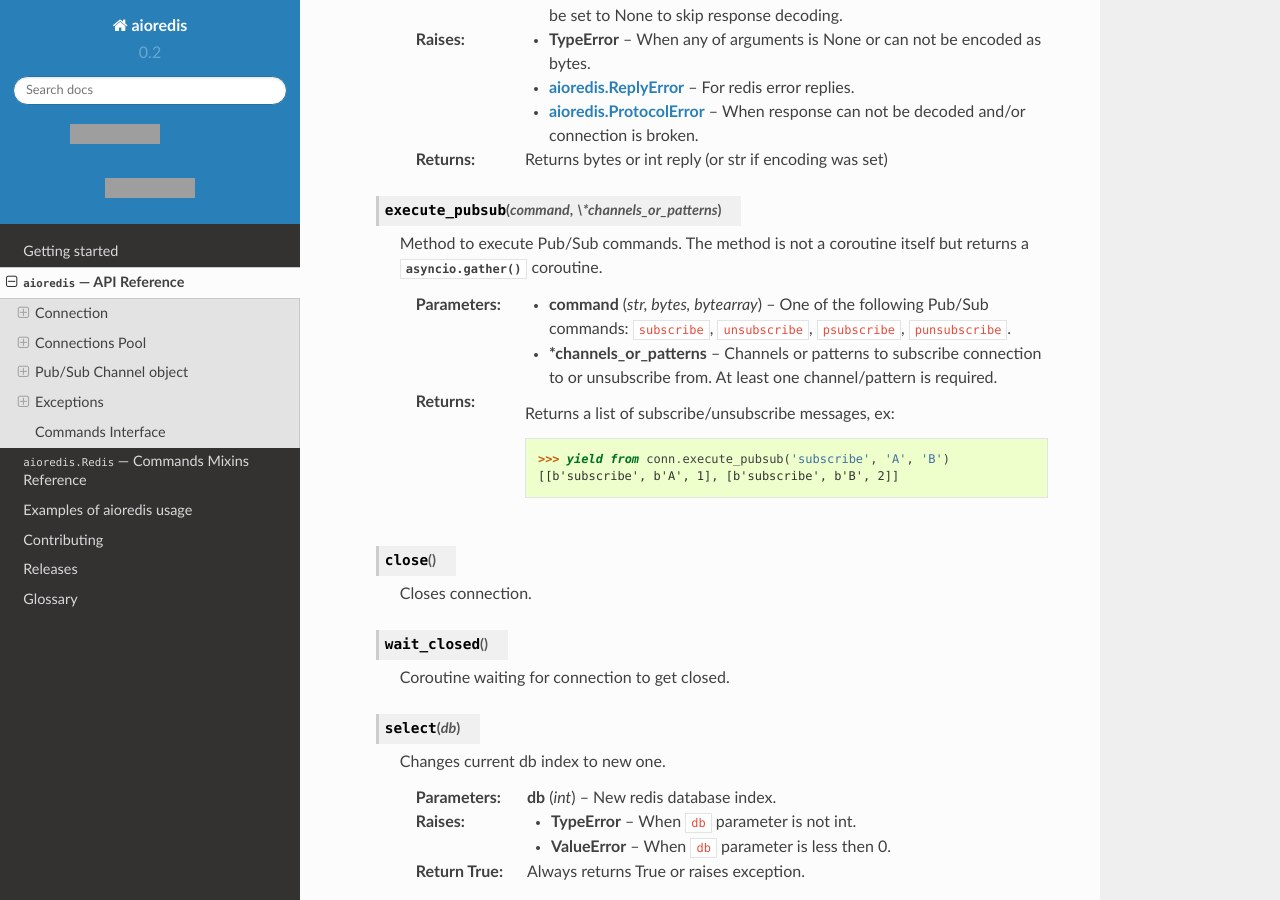
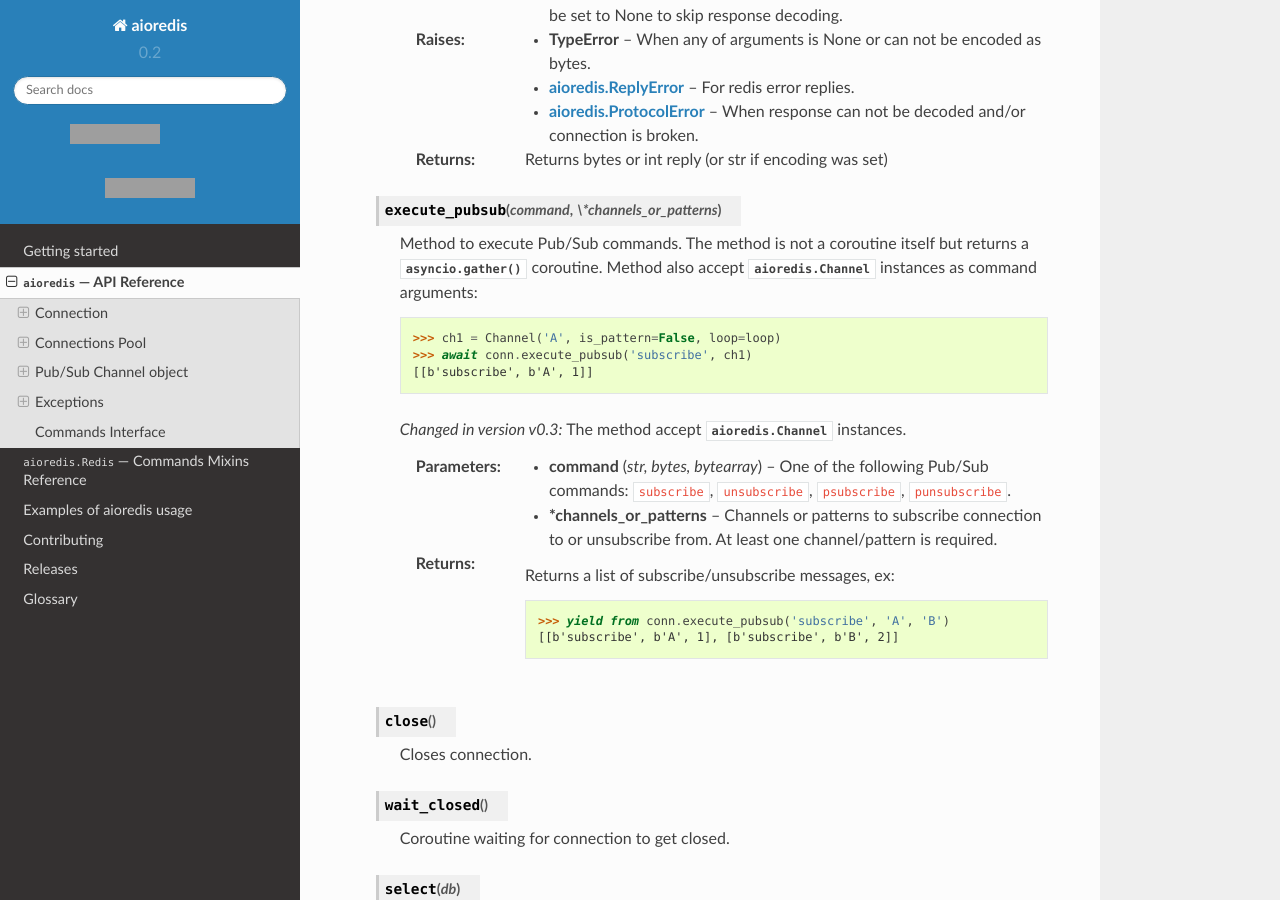
Before and after one commit to aio-libs-abandoned/aioredis-py, a Sphinx documentation site: the page built from docs/api_reference.rst, in a window 1280 px wide and 900 px high, scrolled down 1706 px. Built offline with Sphinx 7.4.7 and the Read the Docs theme 2.0.0, drawn with Linux system fonts in a browser that asks for light colours; grey boxes are pictures that could not be loaded.

Commit message:
update pubsub docs

```diff
--- a/docs/api_reference.rst
+++ b/docs/api_reference.rst
@@ -130,6 +130,15 @@
       Method to execute Pub/Sub commands.
       The method is not a coroutine itself but returns a :func:`asyncio.gather()`
       coroutine.
+      Method also accept :class:`aioredis.Channel` instances as command
+      arguments::
+
+         >>> ch1 = Channel('A', is_pattern=False, loop=loop)
+         >>> await conn.execute_pubsub('subscribe', ch1)
+         [[b'subscribe', b'A', 1]]
+
+      .. versionchanged:: v0.3
+         The method accept :class:`aioredis.Channel` instances.
 
       :param command: One of the following Pub/Sub commands:
                       ``subscribe``, ``unsubscribe``,
```
Also changed, not shown: 1 other file.
